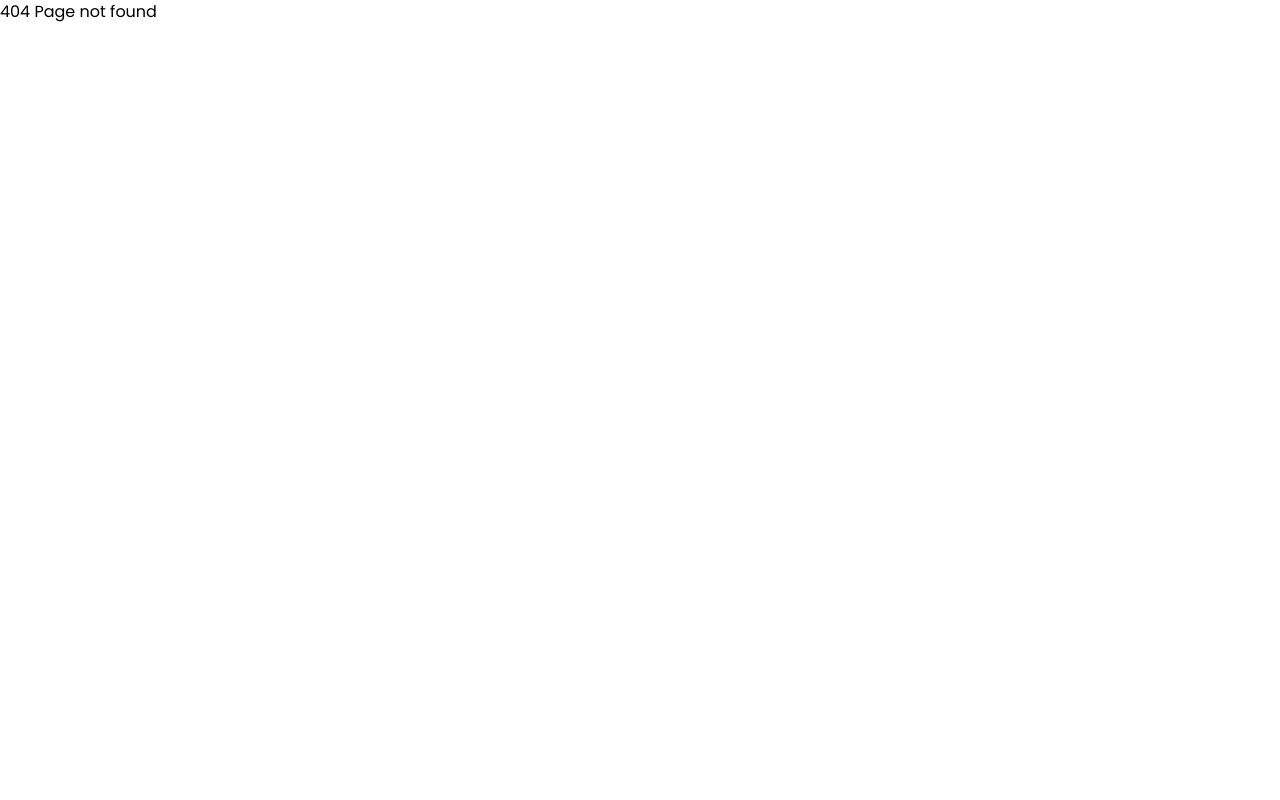
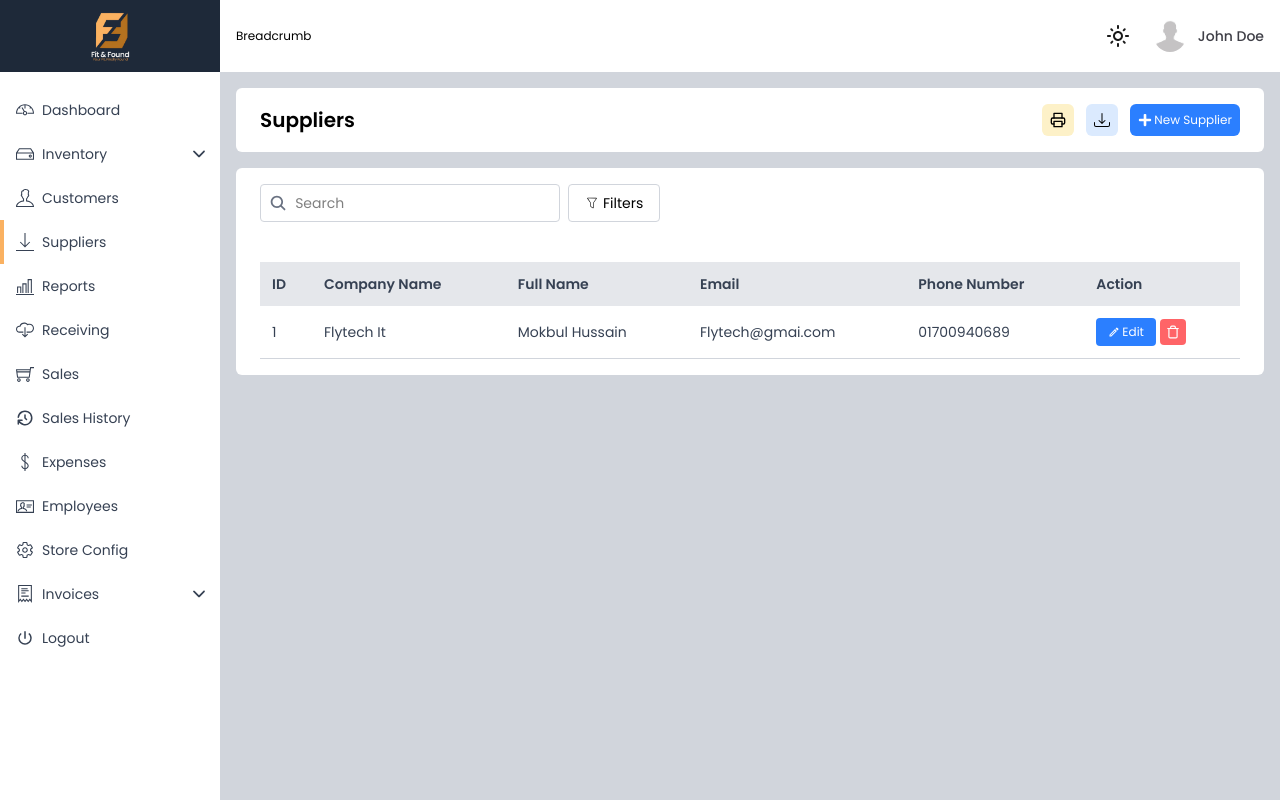
Before and after one commit to Shakiqurrahman/inventory-web-app, a React (Vite) app: page /suppliers in a window 1280 px wide. Before the commit this address had no page. Built offline with nearby package versions, Linux system fonts and the light colour scheme.

Commit message:
creating suppliers page

```diff
--- /dev/null
+++ b/src/pages/supplierPage/NewSuplier.tsx
@@ -0,0 +1,104 @@
+import { useRef } from "react";
+
+const NewSuplier = () => {
+    const commentsRef = useRef<HTMLTextAreaElement>(null);
+    const internalNotesRef = useRef<HTMLTextAreaElement>(null);
+
+    const handleInput = (event: React.FormEvent<HTMLTextAreaElement>) => {
+        const textarea = event.currentTarget;
+        textarea.style.height = "auto";
+        textarea.style.height = textarea.scrollHeight + "px";
+    };
+    return (
+        <div className="bg-white p-4 sm:p-6 rounded-lg">
+            <h3 className="text-2xl font-semibold">Supplier Information</h3>
+
+            <form className="mt-5 space-y-4 *:flex *:flex-col *:gap-2">
+                <div>
+                    <label htmlFor="companyName">Company Name</label>
+                    <input
+                        type="text"
+                        name="companyName"
+                        id="companyName"
+                        className="border border-gray-300 w-full p-2 outline-none rounded-md"
+                    />
+                </div>
+                <div>
+                    <label htmlFor="fullName">Full Name</label>
+                    <input
+                        type="text"
+                        name="fullName"
+                        id="fullName"
+                        className="border border-gray-300 w-full p-2 outline-none rounded-md"
+                    />
+                </div>
+                <div>
+                    <label htmlFor="email">Email</label>
+                    <input
+                        type="email"
+                        name="email"
+                        id="email"
+                        className="border border-gray-300 w-full p-2 outline-none rounded-md"
+                    />
+                </div>
+                <div>
+                    <label htmlFor="address1">Address 1</label>
+                    <textarea
+                        name="address1"
+                        id="address1"
+                        className="border border-gray-300 w-full p-2 outline-none rounded-md overflow-hidden resize-none min-h-[100px]"
+                    ></textarea>
+                </div>
+                <div>
+                    <label htmlFor="address2">Address 2</label>
+                    <textarea
+                        name="address2"
+                        id="address2"
+                        className="border border-gray-300 w-full p-2 outline-none rounded-md overflow-hidden resize-none min-h-[100px]"
+                    ></textarea>
+                </div>
+                <div>
+                    <label htmlFor="comments">Comments</label>
+                    <textarea
+                        ref={commentsRef}
+                        onInput={handleInput}
+                        name="comments"
+                        id="comments"
+                        className="border border-gray-300 w-full p-2 outline-none rounded-md overflow-hidden resize-none min-h-[100px]"
+                        placeholder="Enter your comment..."
+                    />
+                </div>
+                <div>
+                    <label htmlFor="internalNotes">Internal Notes</label>
+                    <textarea
+                        ref={internalNotesRef}
+                        onInput={handleInput}
+                        name="internalNotes"
+                        id="internalNotes"
+                        className="border border-gray-300 w-full p-2 outline-none rounded-md overflow-hidden resize-none min-h-[100px]"
+                    ></textarea>
+                </div>
+                <div>
+                    <label htmlFor="account">Account</label>
+                    <input
+                        type="text"
+                        name="account"
+                        id="account"
+                        className="border border-gray-300 w-full p-2 outline-none rounded-md"
+                    />
+                </div>
+
+                <div>
+                    <button
+                        type="submit"
+                        className="cursor-pointer ml-auto bg-blue-500 text-white py-2 px-4 rounded-md"
+                    >
+                        Save
+                    </button>
+                </div>
+            </form>
+        </div>
+    );
+};
+
+export default NewSuplier;
--- /dev/null
+++ b/src/pages/supplierPage/SuppliersPage.tsx
@@ -0,0 +1,92 @@
+import { BsDownload } from "react-icons/bs";
+import { CiFilter } from "react-icons/ci";
+import { FaPlus } from "react-icons/fa";
+import { FiPrinter, FiTrash } from "react-icons/fi";
+import { IoSearch } from "react-icons/io5";
+import { MdOutlineModeEdit } from "react-icons/md";
+import { Link } from "react-router-dom";
+
+const SuppliersPage = () => {
+    return (
+        <div className="space-y-4">
+            <div className="bg-white flex justify-between items-center p-2 sm:p-4 sm:px-6 rounded-md">
+                <h1 className="font-semibold text-lg sm:text-xl">Suppliers</h1>
+                <div>
+                    <ul className="flex items-center gap-1.5 sm:gap-3">
+                        <li>
+                            <button className="bg-[#FDF1C8] hover:bg-amber-200 duration-300 p-2 rounded-md cursor-pointer">
+                                <FiPrinter />
+                            </button>
+                        </li>
+                        <li>
+                            <button className="bg-blue-100 hover:bg-blue-200 duration-300 p-2 rounded-md cursor-pointer">
+                                <BsDownload />
+                            </button>
+                        </li>
+                        <li className="">
+                            <Link
+                                to={"new-supplier"}
+                                className="flex gap-0.5 items-center bg-blue-500 hover:bg-blue-600 duration-300 text-white p-2 text-xs rounded-md cursor-pointer"
+                            >
+                                <FaPlus className="text-sm" />{" "}
+                                <span>New Supplier</span>
+                            </Link>
+                        </li>
+                    </ul>
+                </div>
+            </div>
+
+            <div className="bg-white rounded-md p-2 sm:p-4 sm:px-6">
+                <div className="flex gap-2 items-center">
+                    <div className="border border-gray-300 w-[300px] flex gap-2 items-center p-2 rounded-sm">
+                        <IoSearch className="text-xl text-gray-500" />
+                        <input
+                            type="text"
+                            placeholder="Search"
+                            className="outline-0 text-sm rounded-sm w-full"
+                        />
+                    </div>
+                    <div className="flex items-center gap-1 p-2 px-4 border border-gray-300 text-sm rounded-sm cursor-pointer">
+                        <CiFilter />
+                        <span>Filters</span>
+                    </div>
+                </div>
+
+                <div className="mt-10">
+                    <table className="w-full border-collapse rounded-md text-gray-700">
+                        <thead>
+                            <tr className="bg-gray-200 text-left *:font-semibold text-sm">
+                                <th className="p-3">ID</th>
+                                <th className="p-3">Company Name</th>
+                                <th className="p-3">Full Name</th>
+                                <th className="p-3">Email</th>
+                                <th className="p-3">Phone Number</th>
+                                <th className="p-3">Action</th>
+                            </tr>
+                        </thead>
+                        <tbody>
+                            <tr className="border-b border-gray-300 hover:bg-gray-50 text-sm">
+                                <td className="p-3">1</td>
+                                <td className="p-3">Flytech It</td>
+                                <td className="p-3">Mokbul Hussain</td>
+                                <td className="p-3">Flytech@gmai.com</td>
+                                <td className="p-3">01700940689</td>
+                                <td className="flex items-center gap-1 p-3">
+                                    <button className="flex gap-0.5 items-center py-1.5 px-3 bg-blue-500 text-white rounded-sm text-xs cursor-pointer shrink-0">
+                                        <MdOutlineModeEdit className="" />{" "}
+                                        <span>Edit</span>
+                                    </button>
+                                    <button className="bg-red-400 text-white p-1.5 rounded-sm cursor-pointer shrink-0">
+                                        <FiTrash className="text-md" />
+                                    </button>
+                                </td>
+                            </tr>
+                        </tbody>
+                    </table>
+                </div>
+            </div>
+        </div>
+    );
+};
+
+export default SuppliersPage;
```
Also changed, not shown: src/routes/Routes.tsx (+10 -0 lines).
